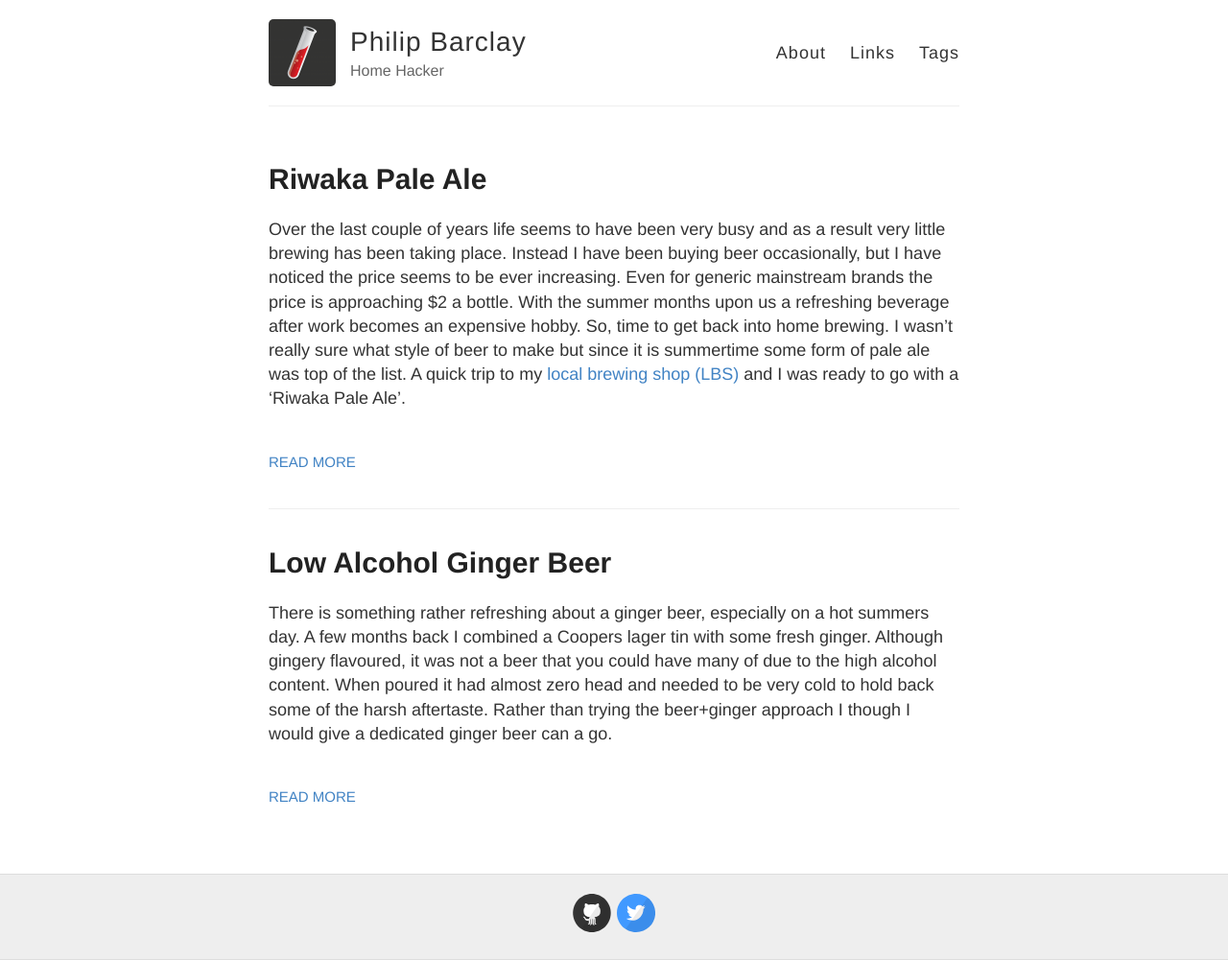
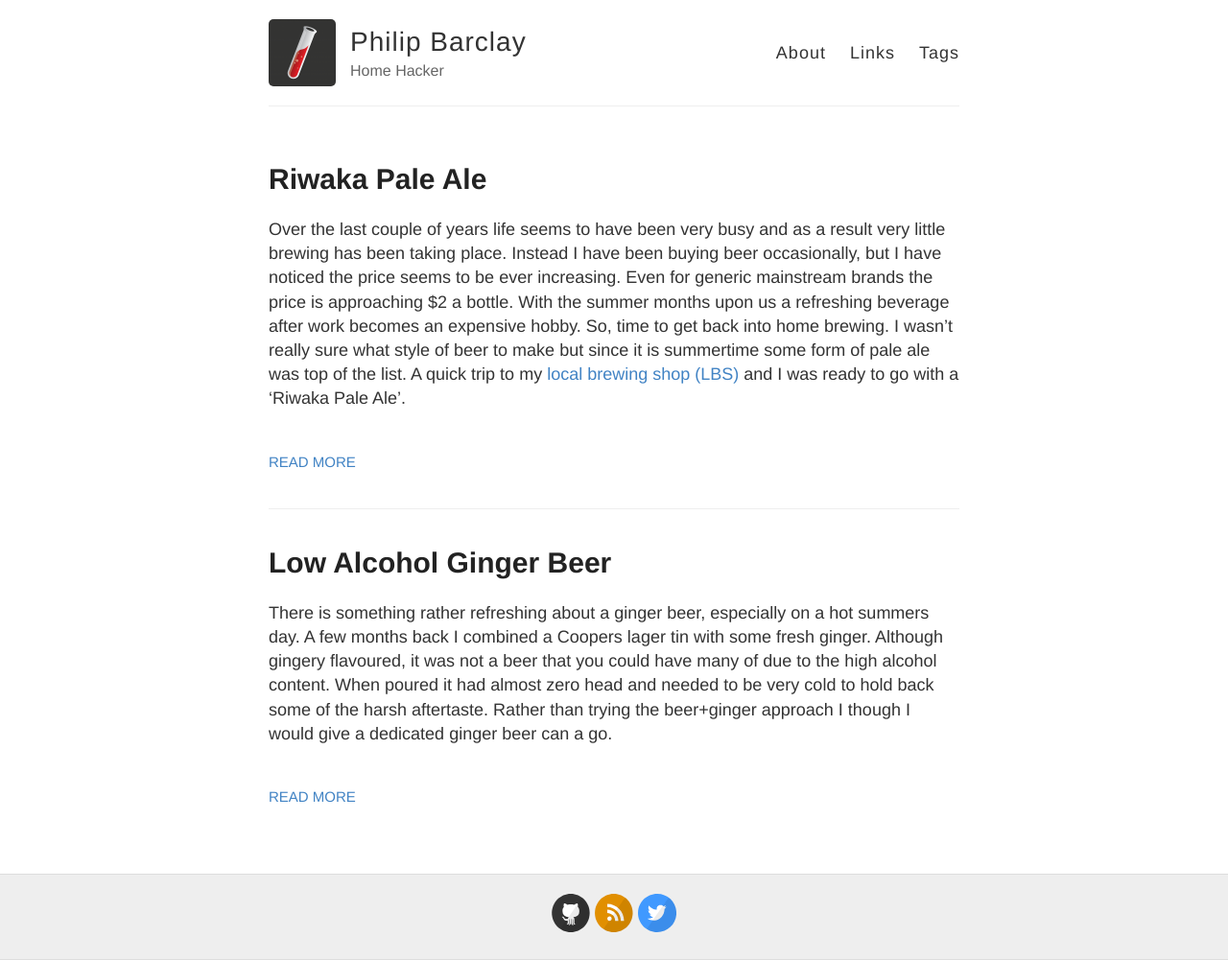
Before and after one commit to claybar/claybar.github.io, a Jekyll site: the page built from index.html, in a window 1280 px wide. Shown: the whole page at 96% size. Built offline with Jekyll 4.4.1, drawn with Linux system fonts in a browser that asks for light colours.

Commit message:
enabled rss

```diff
--- a/_config.yml
+++ b/_config.yml
@@ -26,7 +26,7 @@
   instagram:
   linkedin:
   pinterest:
-  rss: # just type anything here for a working RSS icon, make sure you set the "url" above!
+  rss: enabled # just type anything here for a working RSS icon, make sure you set the "url" above!
   twitter: philipbarclay
   stackoverflow: # your stackoverflow profile, e.g. "users/50476/bart-kiers"
   youtube: # channel/<your_long_string> or user/<user-name>
```
